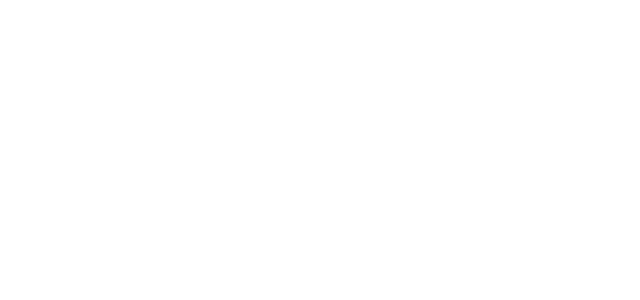
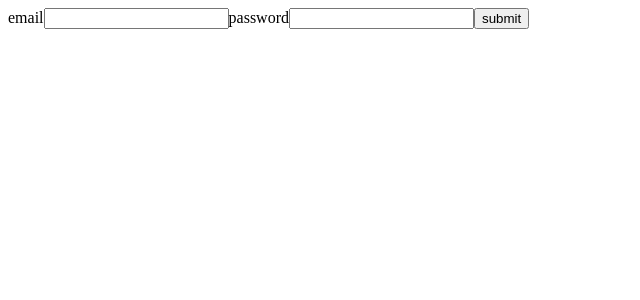
Before and after one commit to anassk01/local-services-booking, a React (Vite) app in the folder client/: page /login in a window 1280 px wide. Before the commit this address had no page. Shown: the top 300 px of the page, without its empty margins (0-640 px from the left). Built offline with nearby package versions, Linux system fonts and the light colour scheme.

Commit message:
Add login form

```diff
--- a/client/src/App.jsx
+++ b/client/src/App.jsx
@@ -1,10 +1,12 @@
 import { Routes, Route } from "react-router-dom";
 import Home from "./pages/Home";
+import Login from "./pages/Login";
 function App() {
   return (
     <>
       <Routes>
         <Route path="/" element={<Home />} />
+        <Route path="/login" element={<Login />} />
       </Routes>
     </>
   );
--- /dev/null
+++ b/client/src/pages/Login.jsx
@@ -0,0 +1,40 @@
+import { useState } from "react";
+
+function Login() {
+  const [values, setValues] = useState({ email: "", password: "" });
+  function onChange(event) {
+    const name = event.target.name;
+    const value = event.target.value;
+
+    setValues((values) => ({ ...values, [name]: value }));
+  }
+  function onSubmit(event) {
+    event.preventDefault();
+  }
+
+  return (
+    <form onSubmit={onSubmit}>
+      <label>
+        email
+        <input
+          type="email"
+          name="email"
+          value={values.email}
+          onChange={onChange}
+        />
+      </label>
+      <label>
+        password
+        <input
+          type="password"
+          name="password"
+          value={values.password}
+          onChange={onChange}
+        />
+      </label>
+      <button type="submit">submit</button>
+    </form>
+  );
+}
+
+export default Login;
```
